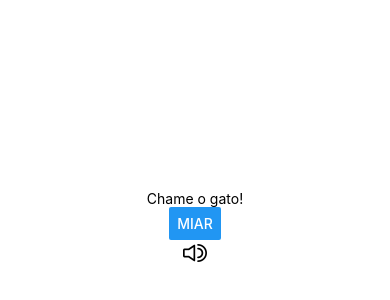
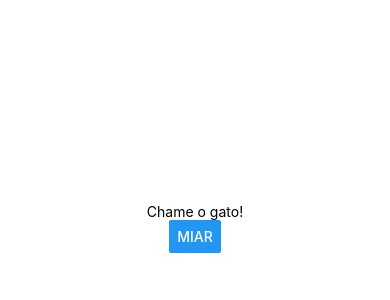
Before and after one commit to marcelohjw/gatinhow, a React Native app: screen / in a window 390 px wide. Shown: the part 194-494 px from the top of the page. Built offline with nearby package versions, Linux system fonts and the light colour scheme.

Commit message:
Meow working nice

```diff
--- a/App.js
+++ b/App.js
@@ -1,34 +1,46 @@
 import React, { useState, useEffect } from 'react';
 import { StyleSheet, Text, View, Button, Image } from 'react-native';
 import { Audio } from 'expo-av';
-import { AntDesign } from '@expo/vector-icons';
 
 export default function App() {
   const [sound, setSound] = useState(false);
   const [chose, setChose] = useState();
+  const [playing, setPlaying] = useState(false);
+
+  const choseCat = () => {
+    const numero = (Math.floor(Math.random()*(10-1+1)+1));
+    return numero;
+  };
 
   const modificarHandle = () => {
-    const numero = (Math.floor(Math.random()*(10-1+1)+1));
+    numero = choseCat();
     console.log('Gato número ' + numero);
     setChose(numero);
+    if (!playing) {
+      playSound();
+      console.log('Playing sound?');
+    }
+
   };
 
   async function playSound() {
-    console.log('Loading Sound');
+    console.log('Loading Meow');
     const { sound } = await Audio.Sound.createAsync(
        require('./assets/meow.mp3')
     );
     setSound(sound);
 
-    console.log('Playing Sound');
+    console.log('Meow Starts');
     await sound.playAsync();
   }
 
   useEffect(() => {
     return sound
       ? () => {
-          console.log('Unloading Sound');
-          sound.unloadAsync(); }
+          console.log('Unloading Meow');
+          sound.unloadAsync();
+          setPlaying(false);
+        }
       : undefined;
   }, [sound]);
 
@@ -182,12 +194,6 @@ export default function App() {
         <View>
           <Button title='Miar' onPress={modificarHandle}/>
         </View>
-        <AntDesign
-            name="sound"
-            size={24}
-            color="black"
-            onPress={playSound}
-          />
     </View>
   );
 }
```
